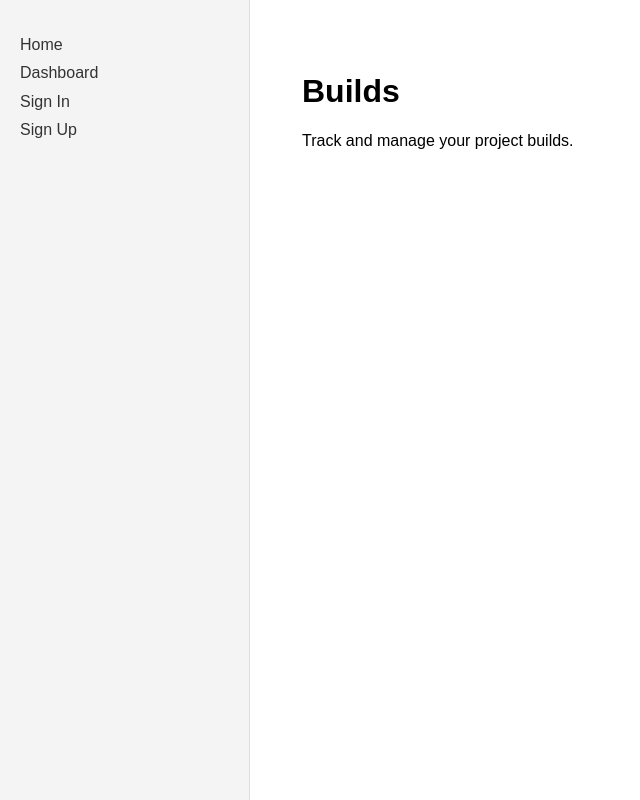
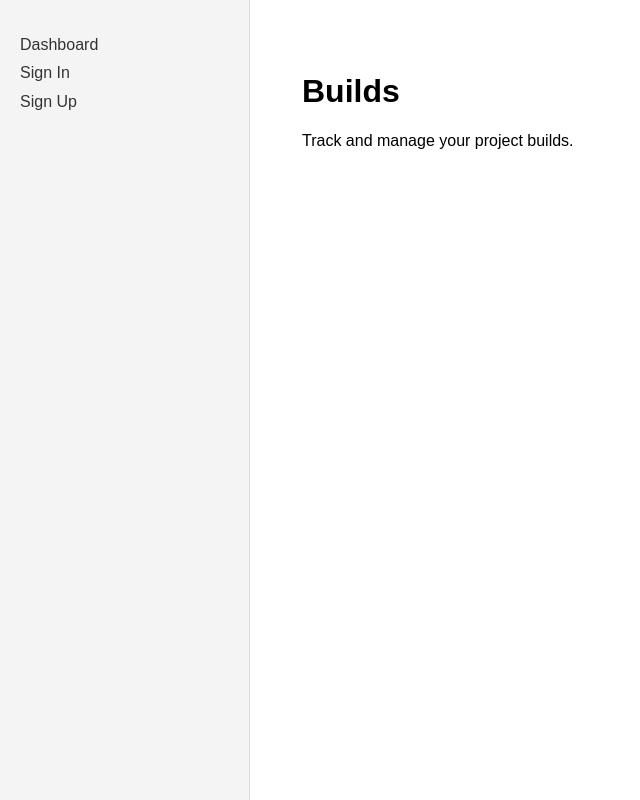
Before and after one commit to allard-gh/DualForge, a React (Vite) app: page /projects/1/builds in a window 1280 px wide. Shown: the whole page, without its empty margins (0-640 px from the left). Built offline with nearby package versions, Linux system fonts and the light colour scheme.

Commit message:
Routing als constants gemaakt, home niet zichbaar als gebruiker is ingelogd

```diff
--- a/src/App.jsx
+++ b/src/App.jsx
@@ -1,4 +1,5 @@
 import { Routes, Route, Link } from 'react-router-dom';
+import { ROUTES } from './constants/routes';
 import SidebarLayout from './components/layout/SidebarLayout/SidebarLayout';
 import PublicLayout from './components/layout/PublicLayout/PublicLayout';
 import HomePage from './pages/HomePage/HomePage.jsx';
@@ -12,13 +13,13 @@ function App() {
   return (
     <Routes>
       <Route
-        path="/"
+        path={ROUTES.HOME}
         element={
           <PublicLayout
             topRightContent={
               <>
-                <Link to="/sign-in">Login</Link>
-                <Link to="/sign-up">Sign Up</Link>
+                <Link to={ROUTES.SIGN_IN}>Login</Link>
+                <Link to={ROUTES.SIGN_UP}>Sign Up</Link>
               </>
             }
           >
@@ -27,27 +28,27 @@ function App() {
         }
       />
       <Route
-        path="/sign-in"
+        path={ROUTES.SIGN_IN}
         element={
           <PublicLayout
-            topRightContent={<Link to="/sign-up">Sign Up</Link>}
+            topRightContent={<Link to={ROUTES.SIGN_UP}>Sign Up</Link>}
           >
             <SignInPage />
           </PublicLayout>
         }
       />
       <Route
-        path="/sign-up"
+        path={ROUTES.SIGN_UP}
         element={
           <PublicLayout
-            topRightContent={<Link to="/sign-in">Login</Link>}
+            topRightContent={<Link to={ROUTES.SIGN_IN}>Login</Link>}
           >
             <SignUpPage />
           </PublicLayout>
         }
       />
       <Route
-        path="/dashboard"
+        path={ROUTES.DASHBOARD}
         element={
           <SidebarLayout>
             <DashboardPage />
@@ -55,7 +56,7 @@ function App() {
         }
       />
       <Route
-        path="/projects/:projectId"
+        path={ROUTES.PROJECT_DETAILS}
         element={
           <SidebarLayout>
             <ProjectDetailsPage />
@@ -63,7 +64,7 @@ function App() {
         }
       />
       <Route
-        path="/projects/:projectId/builds"
+        path={ROUTES.PROJECT_BUILDS}
         element={
           <SidebarLayout>
             <BuildsPage />
--- a/src/components/layout/PublicLayout/PublicLayout.jsx
+++ b/src/components/layout/PublicLayout/PublicLayout.jsx
@@ -1,5 +1,6 @@
 import React from 'react';
 import { Link } from 'react-router-dom';
+import { ROUTES } from '../../../constants/routes';
 import './PublicLayout.css';
 
 function PublicLayout({ children, topRightContent }) {
@@ -7,7 +8,7 @@ function PublicLayout({ children, topRightContent }) {
     <div className="public-layout">
       <header className="public-header">
         <div className="header-left">
-          <Link to="/" className="brand">DualForge</Link>
+          <Link to={ROUTES.HOME} className="brand">DualForge</Link>
         </div>
         <div className="header-right">
           {topRightContent}
--- a/src/components/layout/SidebarLayout/SidebarLayout.jsx
+++ b/src/components/layout/SidebarLayout/SidebarLayout.jsx
@@ -1,5 +1,6 @@
 import React from 'react';
 import { NavLink } from 'react-router-dom';
+import { ROUTES } from '../../../constants/routes';
 import './SidebarLayout.css';
 
 function SidebarLayout({ children }) {
@@ -8,16 +9,13 @@ function SidebarLayout({ children }) {
       <nav className="sidebar">
         <ul>
           <li>
-            <NavLink to="/">Home</NavLink>
+            <NavLink to={ROUTES.DASHBOARD}>Dashboard</NavLink>
           </li>
           <li>
-            <NavLink to="/dashboard">Dashboard</NavLink>
+            <NavLink to={ROUTES.SIGN_IN}>Sign In</NavLink>
           </li>
           <li>
-            <NavLink to="/sign-in">Sign In</NavLink>
-          </li>
-          <li>
-            <NavLink to="/sign-up">Sign Up</NavLink>
+            <NavLink to={ROUTES.SIGN_UP}>Sign Up</NavLink>
           </li>
         </ul>
       </nav>
--- /dev/null
+++ b/src/constants/routes.js
@@ -0,0 +1,8 @@
+export const ROUTES = {
+  HOME: '/',
+  SIGN_IN: '/sign-in',
+  SIGN_UP: '/sign-up',
+  DASHBOARD: '/dashboard',
+  PROJECT_DETAILS: '/projects/:projectId',
+  PROJECT_BUILDS: '/projects/:projectId/builds',
+};
```
